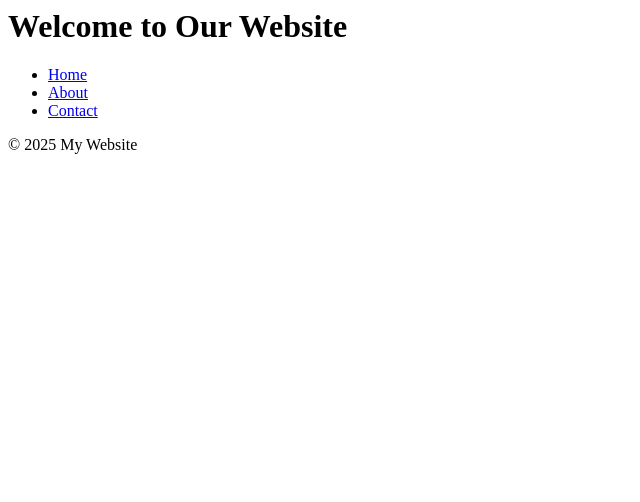
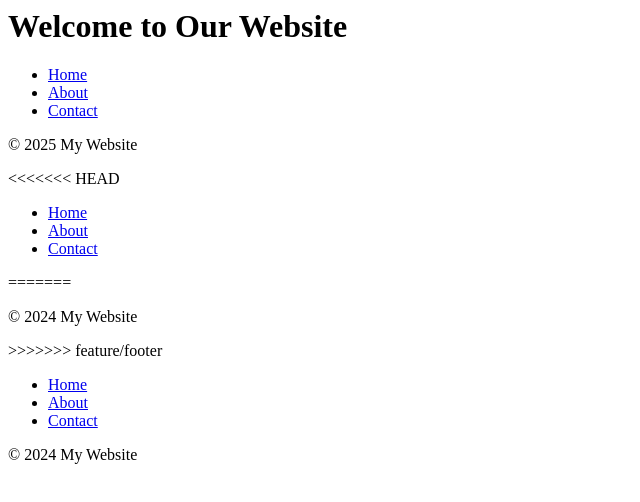
Before and after one commit to callmesophiii/website-project, a plain HTML site: page index.html in a window 1280 px wide. Shown: the whole page, without its empty margins (0-640 px from the left). Drawn offline with Linux system fonts and the light colour scheme.

```diff
--- a/index.html
+++ b/index.html
@@ -17,3 +17,26 @@
 <footer>
   <p>&copy; 2025 My Website</p>
 </footer>
+<<<<<<< HEAD
+<nav>
+  <ul>
+    <li><a href="#">Home</a></li>
+    <li><a href="#">About</a></li>
+    <li><a href="#">Contact</a></li>
+  </ul>
+</nav>
+=======
+<footer>
+  <p>&copy; 2024 My Website</p>
+</footer>
+>>>>>>> feature/footer
+<nav>
+  <ul>
+    <li><a href="#">Home</a></li>
+    <li><a href="#">About</a></li>
+    <li><a href="#">Contact</a></li>
+  </ul>
+</nav>
+<footer>
+  <p>&copy; 2024 My Website</p>
+</footer>
```
